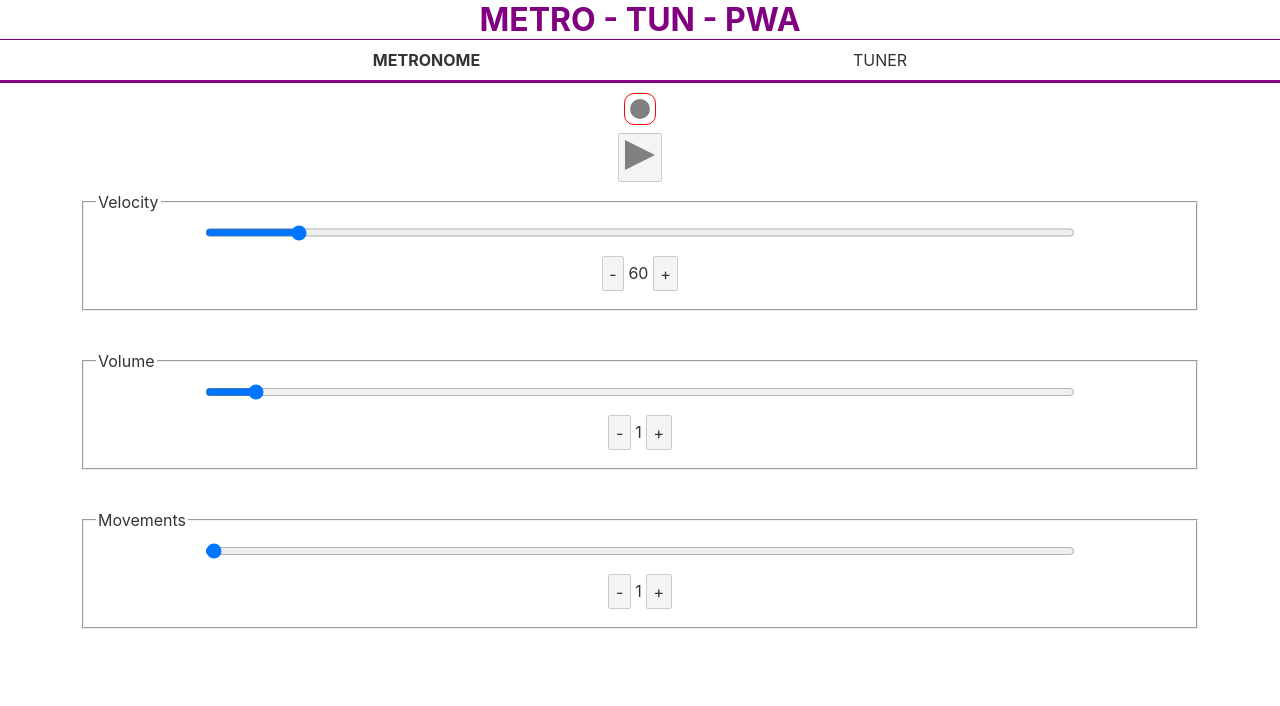
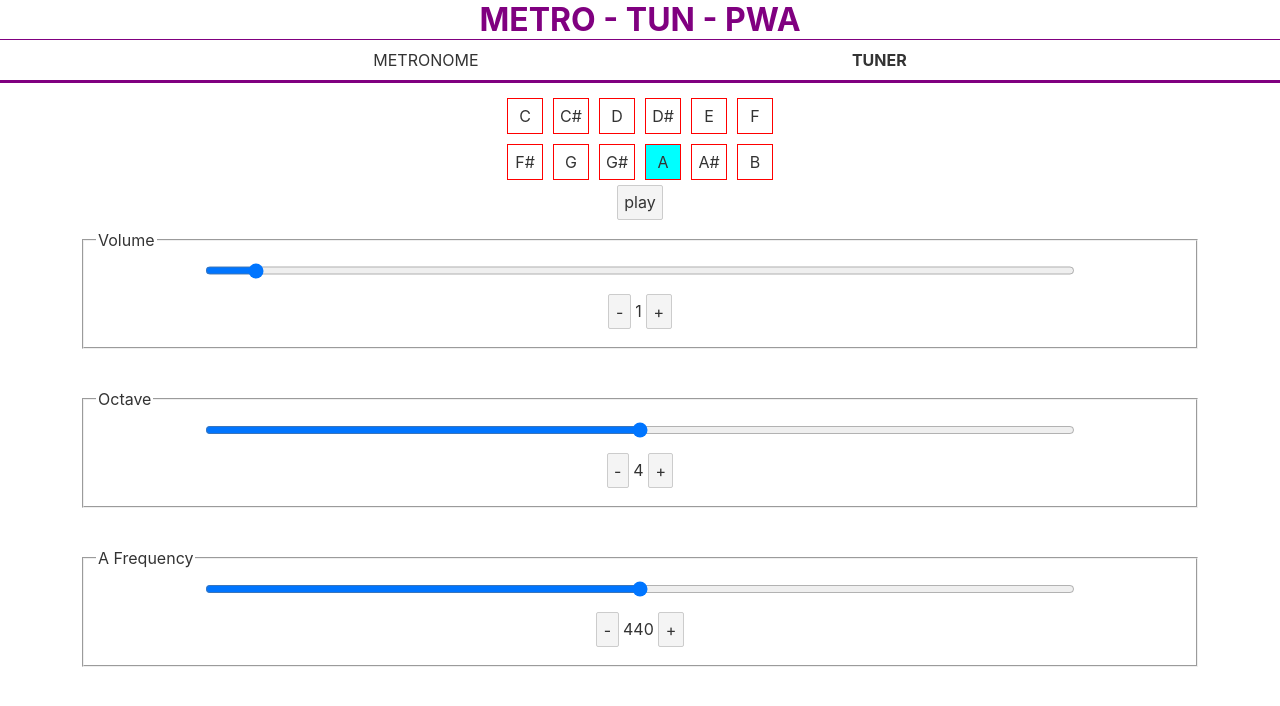
Before and after one commit to Raffaele/metronome-tuner-pwa, a Svelte app: page / in a window 1280 px wide. Shown: the top 706 px of the page. Built offline with nearby package versions, Linux system fonts and the light colour scheme.

Commit message:
Tuner scaffolding created

```diff
--- a/src/components/Tuner.svelte
+++ b/src/components/Tuner.svelte
@@ -1 +1,98 @@
-<div>Tuner</div>
+<script lang="ts">
+  import ParamSetter from "./ParamSetter.svelte";
+  import { playTuner } from "../sound";
+  let selectedNote = "A";
+  let octave = 4;
+  let aFrequency = 440;
+  let isPlaying = false;
+  const noteLines = [
+    [
+      { name: "C", frequency: 261.63 },
+      { name: "C#", frequency: 277.18 },
+      { name: "D", frequency: 293.66 },
+      { name: "D#", frequency: 311.13 },
+      { name: "E", frequency: 329.63 },
+      { name: "F", frequency: 349.23 },
+    ],
+    [
+      { name: "F#", frequency: 369.99 },
+      { name: "G", frequency: 392.0 },
+      { name: "G#", frequency: 415.3 },
+      { name: "A", frequency: 440 },
+      { name: "A#", frequency: 466.16 },
+      { name: "B", frequency: 493.88 },
+    ],
+  ];
+  let volume = 1;
+
+  $: runPlay(isPlaying, volume, octave, aFrequency, selectedNote);
+
+  function runPlay(
+    isActive: boolean,
+    vol: number,
+    oct: number,
+    aFreq: number,
+    selectedN: string
+  ) {
+    const originalFrequency = noteLines
+      .flat()
+      .find((noteInfo) => noteInfo.name === selectedN).frequency;
+
+    const rate = aFreq / 440;
+    const noteFrequency = rate * originalFrequency;
+    const octaveRate = 2 ** (oct - 4);
+    const finalFrequency = noteFrequency * octaveRate;
+    console.log({ isActive, finalFrequency });
+    playTuner(isActive, finalFrequency, volume);
+  }
+</script>
+
+<div>
+  <div>
+    {#each noteLines as notes}
+      <div>
+        {#each notes as note}
+          <div
+            class="note-button"
+            class:selected={selectedNote === note.name}
+            on:click={() => (selectedNote = note.name)}
+          >
+            {note.name}
+          </div>
+        {/each}
+      </div>
+    {/each}
+  </div>
+  <div>
+    {#if isPlaying}
+      <button on:click={() => (isPlaying = false)}>stop</button>
+    {:else}
+      <button on:click={() => (isPlaying = true)}>play</button>
+    {/if}
+  </div>
+  <ParamSetter bind:value={volume} min={0} max={20} title="Volume" />
+  <ParamSetter bind:value={octave} min={2} max={6} title="Octave" />
+  <ParamSetter
+    bind:value={aFrequency}
+    min={438}
+    max={442}
+    title="A Frequency"
+  />
+</div>
+
+<style>
+  .note-button {
+    display: inline-flex;
+    padding: 2px;
+    border: 1px red solid;
+    margin: 5px;
+    width: 30px;
+    height: 30px;
+    justify-content: center;
+    align-items: center;
+  }
+
+  .selected {
+    background-color: cyan;
+  }
+</style>
--- a/src/sound.ts
+++ b/src/sound.ts
@@ -12,3 +12,20 @@ export function beat(velocity: number, volume: number) {
     audioCtx.close();
   }, velocity);
 }
+
+let tunerAudioContext: AudioContext | null = null;
+export function playTuner(isActive: boolean, frequency: number, volume: number) {
+  if (tunerAudioContext) {
+    tunerAudioContext.close();
+    tunerAudioContext=null;
+  }
+  if (!isActive) return;
+  tunerAudioContext = new AudioContext();
+  const oscillator = tunerAudioContext.createOscillator();
+  const gainNode = tunerAudioContext.createGain();
+  oscillator.frequency.value = frequency;
+  oscillator.connect(gainNode);
+  gainNode.gain.value = volume;
+  gainNode.connect(tunerAudioContext.destination);
+  oscillator.start();
+}
--- a/src/stores/toolSelection.ts
+++ b/src/stores/toolSelection.ts
@@ -5,4 +5,4 @@ export enum ToolSelection {
   Tuner = 'TUNER'
 };
 
-export const toolSelection = writable<ToolSelection>(ToolSelection.Metronome);
+export const toolSelection = writable<ToolSelection>(ToolSelection.Tuner);
```
